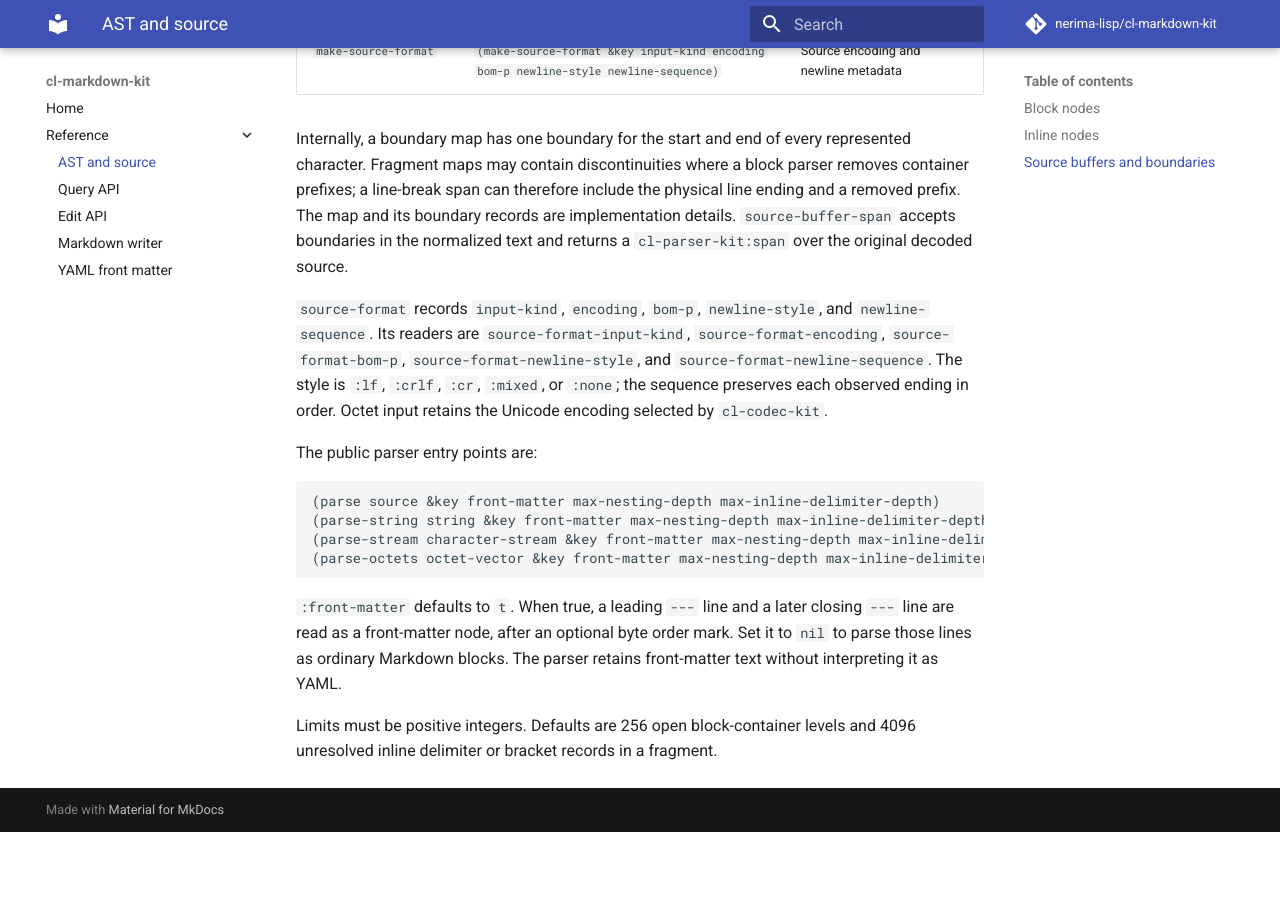
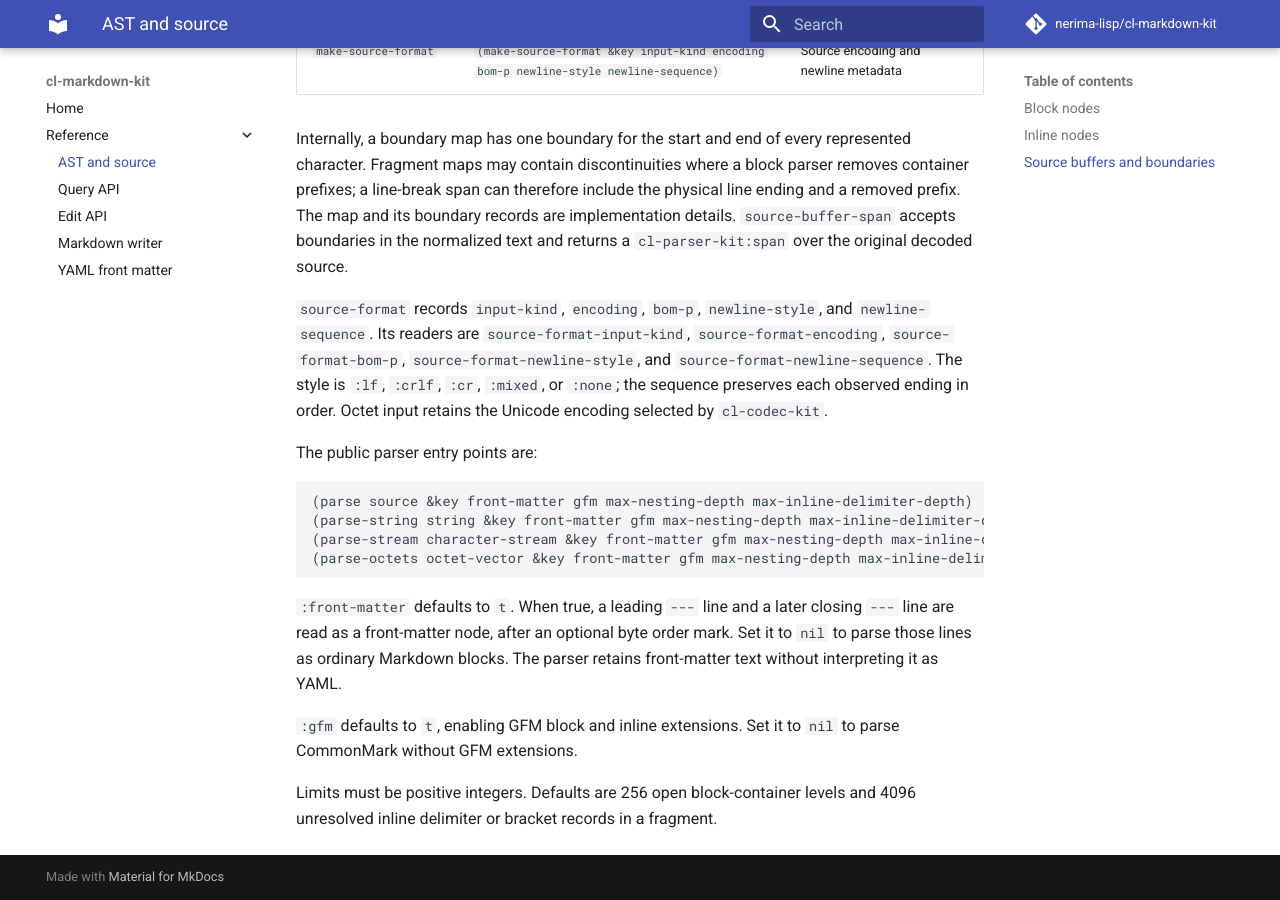
Before and after one commit to nerima-lisp/cl-markdown-kit, an MkDocs documentation site: the page built from docs/src/reference/nodes.md, in a window 1280 px wide and 900 px high, scrolled down 3619 px. Built offline with MkDocs 1.6.1 and Material for MkDocs 9.7.7, drawn with Linux system fonts in a browser that asks for light colours; comment, search, counter and statistics services are not loaded; before the commit the page ends 4451 px from its top, so only the background shows below that.

Commit message:
fix: pass CommonMark and GFM HTML conformance

````diff
--- a/docs/src/reference/nodes.md
+++ b/docs/src/reference/nodes.md
@@ -120,10 +120,10 @@ observed ending in order. Octet input retains the Unicode encoding selected by
 The public parser entry points are:
 
 ```lisp
-(parse source &key front-matter max-nesting-depth max-inline-delimiter-depth)
-(parse-string string &key front-matter max-nesting-depth max-inline-delimiter-depth)
-(parse-stream character-stream &key front-matter max-nesting-depth max-inline-delimiter-depth)
-(parse-octets octet-vector &key front-matter max-nesting-depth max-inline-delimiter-depth)
+(parse source &key front-matter gfm max-nesting-depth max-inline-delimiter-depth)
+(parse-string string &key front-matter gfm max-nesting-depth max-inline-delimiter-depth)
+(parse-stream character-stream &key front-matter gfm max-nesting-depth max-inline-delimiter-depth)
+(parse-octets octet-vector &key front-matter gfm max-nesting-depth max-inline-delimiter-depth)
 ```
 
 `:front-matter` defaults to `t`. When true, a leading `---` line and a later
@@ -131,5 +131,8 @@ closing `---` line are read as a front-matter node, after an optional byte
 order mark. Set it to `nil` to parse those lines as ordinary Markdown blocks.
 The parser retains front-matter text without interpreting it as YAML.
 
+`:gfm` defaults to `t`, enabling GFM block and inline extensions. Set it to
+`nil` to parse CommonMark without GFM extensions.
+
 Limits must be positive integers. Defaults are 256 open block-container
 levels and 4096 unresolved inline delimiter or bracket records in a fragment.
````
Also changed, not shown: docs/design/architecture.md (+11 -7 lines), 13 other files.
